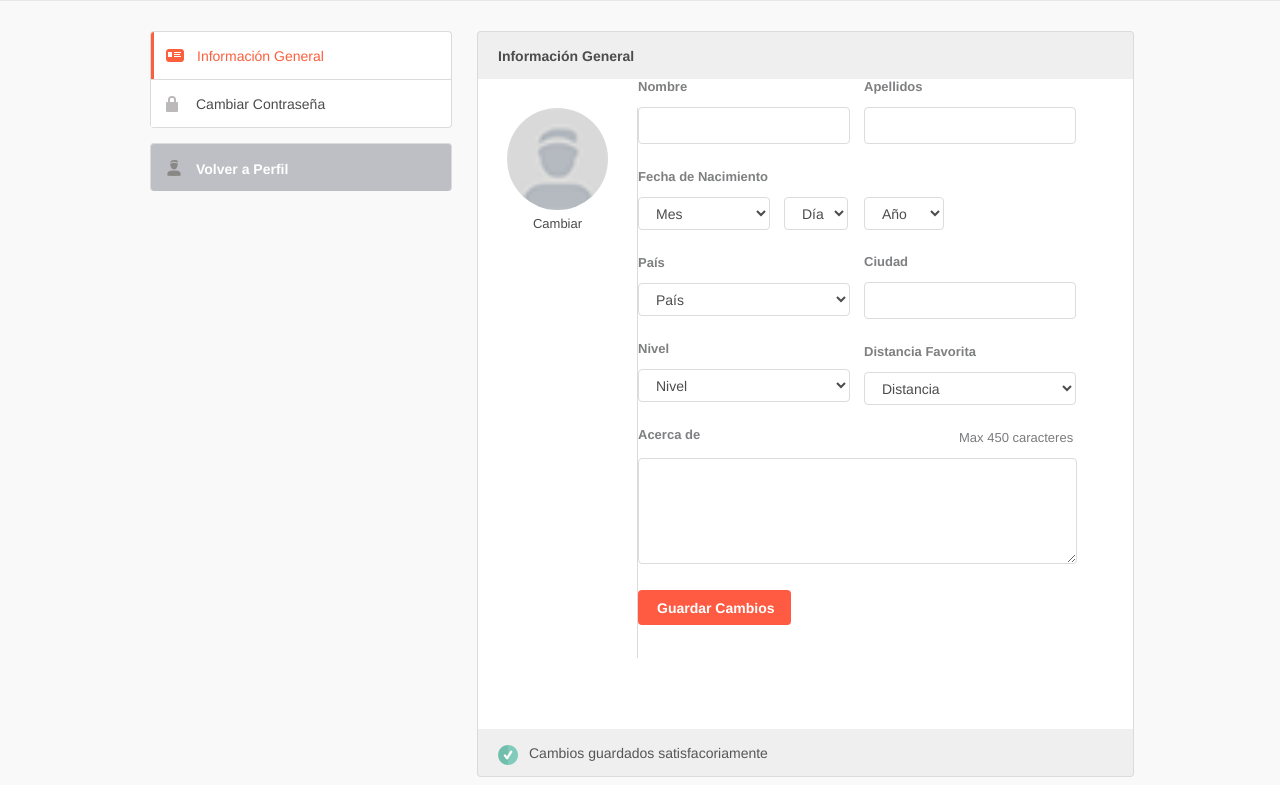
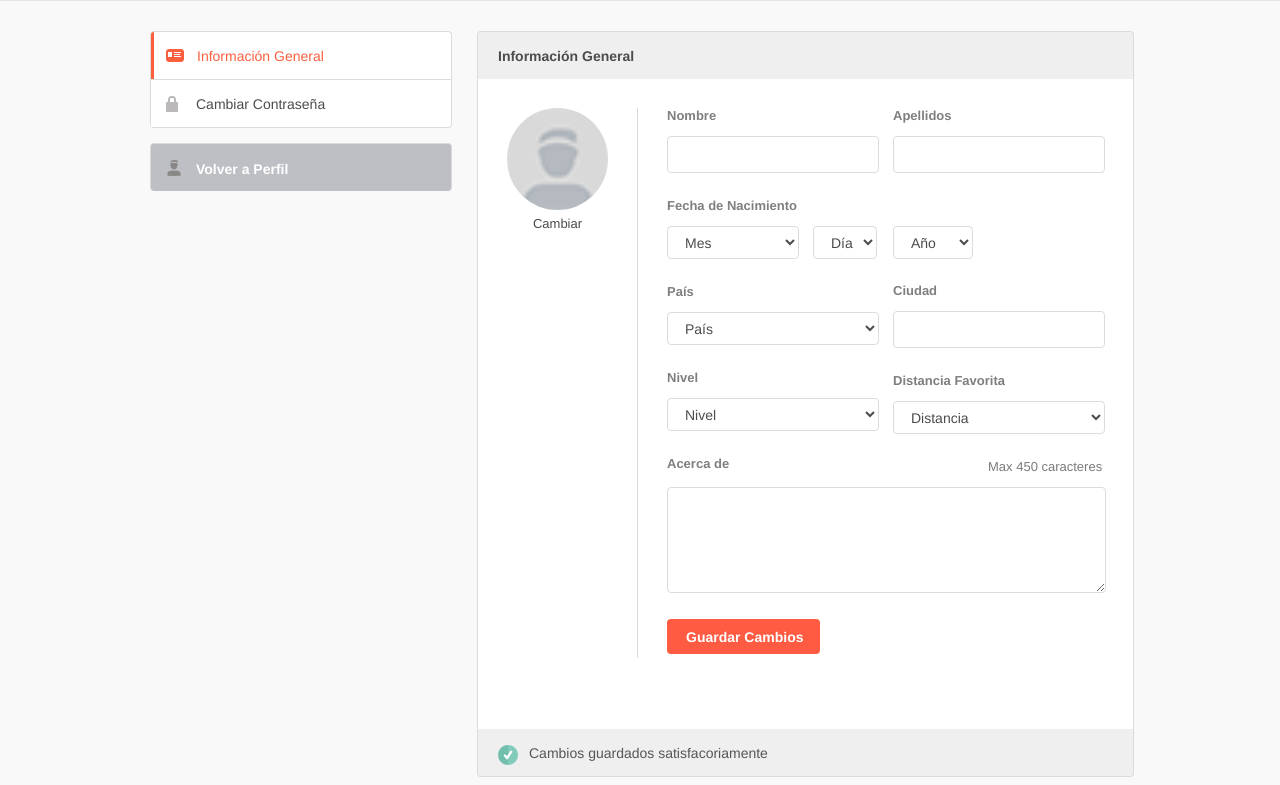
Before and after one commit to juliogtz/feelkm, a Django app: template templates/User/editProfile.html in a window 1280 px wide. Shown: the part 57-842 px from the top of the page. Run offline with Django 3.2, Linux system fonts and the light colour scheme; the template is opened without the code that fills it, so the values that code supplies are empty; parts of the project's set-up code (start-up, migrations or seed data) failed here and were passed over; some libraries are stand-ins or nearby versions.

Commit message:
First commit of my django ssdsdsdssdsdps

```diff
--- a/statics/css/myprofile.css
+++ b/statics/css/myprofile.css
@@ -1604,8 +1604,8 @@ font-weight:normal;
 
 .info-gen-form
 {
-    margin-left: 0px;
-    margin-top: 0px;
+    margin-left: 29px;
+    margin-top: 29px;
 }
 
 .info-gen-form-part2{
--- a/templates/User/editProfile.html
+++ b/templates/User/editProfile.html
@@ -365,7 +365,7 @@ $(function() {
             <div class="content-info-change-password" id="content-info-change-password">
 
 
-                <div class="info-gen-form">
+                <div class="">
 
                     <div class="left info-gen-form-part1">
 
```
